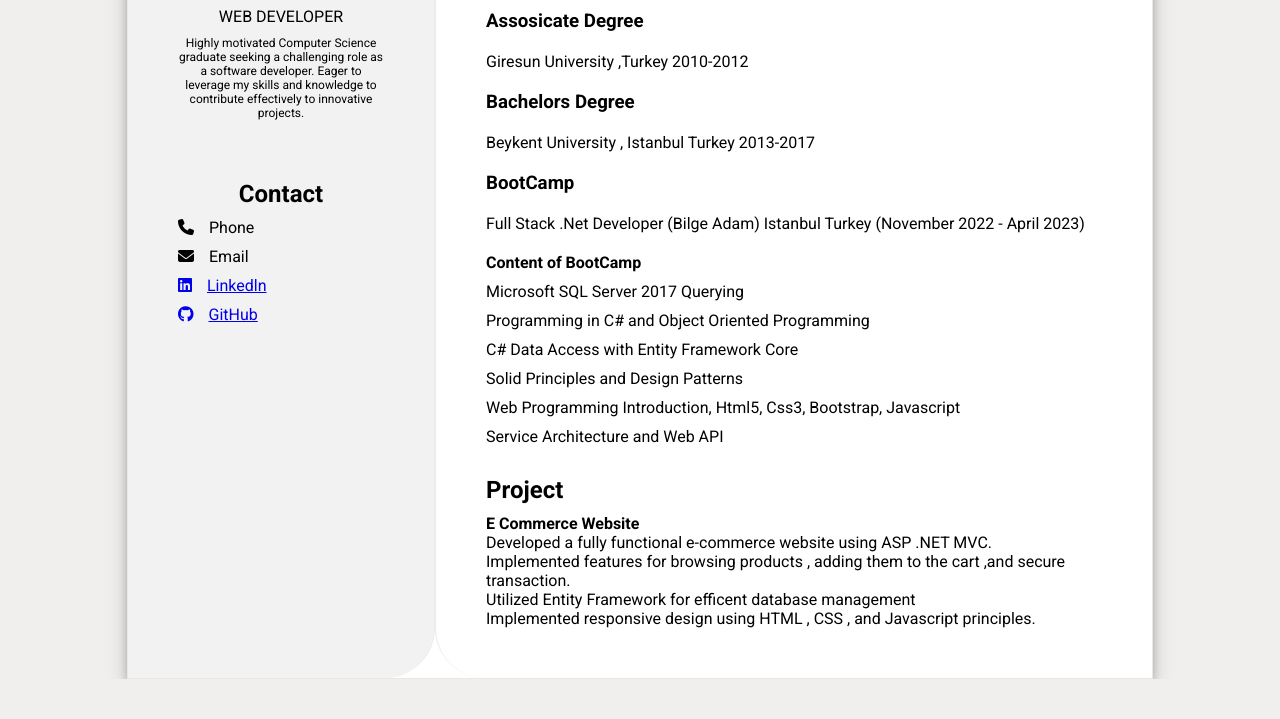
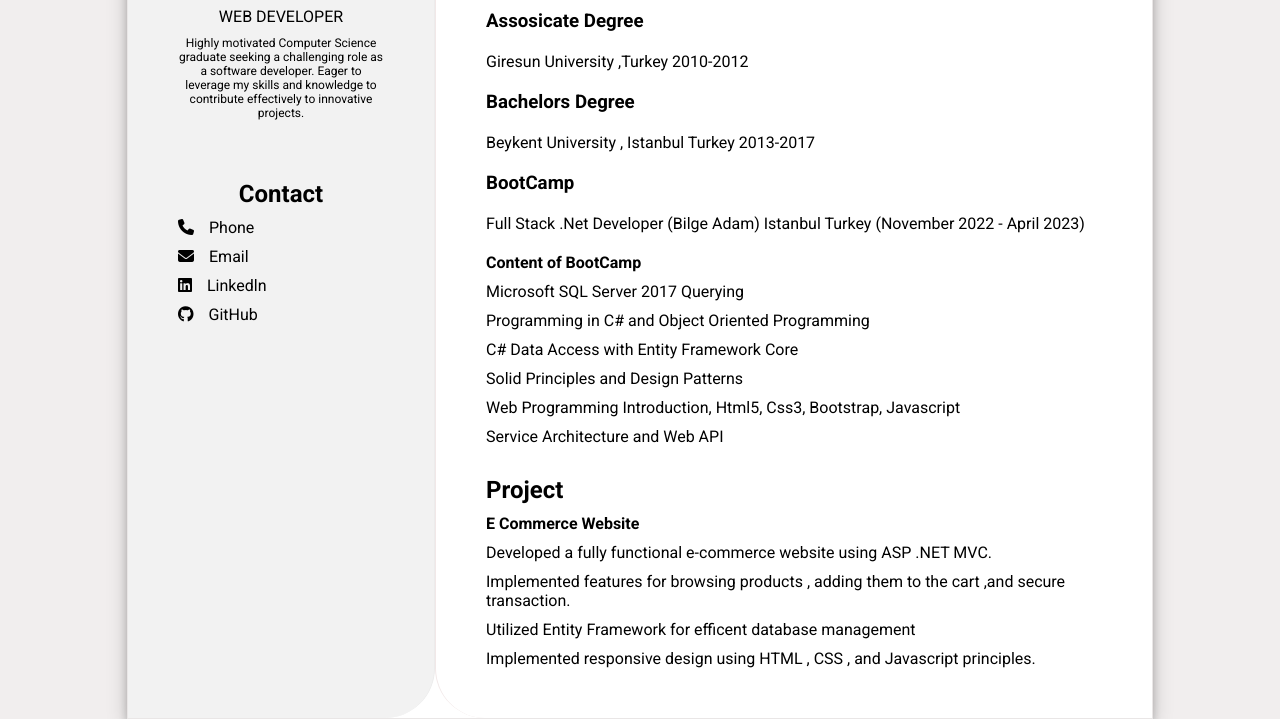
Before and after one commit to burcuozcann/burcu-ozcan-cv, a plain HTML site: page Index.html in a window 1280 px wide. Shown: the part 266-985 px from the top of the page. Before the commit the page ends 945 px from the top, so only its background shows below. Drawn offline with Linux system fonts and the light colour scheme; files whose address does not match are found by name.

Commit message:
project section updated

```diff
--- a/style.css
+++ b/style.css
@@ -65,6 +65,10 @@ h2{
 .contact ul li i{
     padding-right: 15px;
 }
+.contact ul li a{
+    text-decoration: none;
+    color: #000000;
+}
 .right{
     border-left: 1px solid #f1e8e8;
     background-color: #ffffff;
@@ -107,3 +111,6 @@ font-family: "Roboto", sans-serif;
     justify-content: space-between;
     margin-top: 10px;
 }
+.project ul li{
+    margin-top: 10px;
+}
```
Also changed, not shown: Images/html-5-logo-png-transparent.png (renamed from html-5-logo-png-transparent.png).
